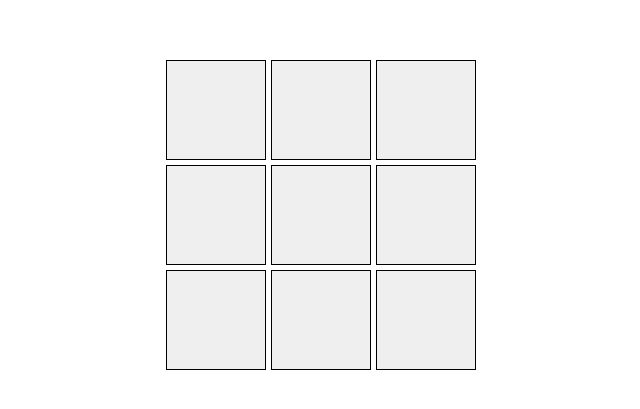
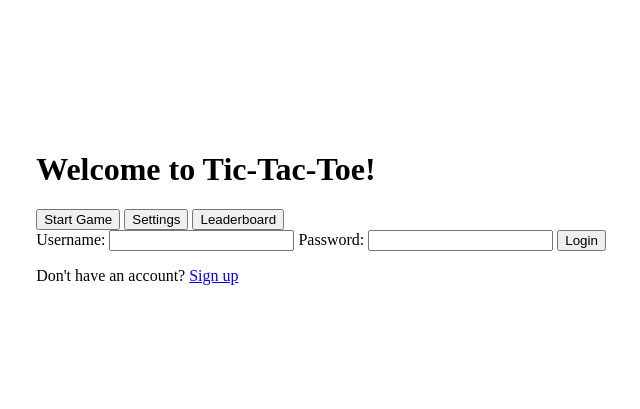
Before and after one commit to OnlyMeChris/TicTacToe, a plain HTML site: page index.html in a window 1280 px wide. Shown: the part 185-594 px from the top of the page, without its empty margins (319-959 px from the left). Drawn offline with Linux system fonts and the light colour scheme.

Commit message:
Update index.html

```diff
--- a/index.html
+++ b/index.html
@@ -4,10 +4,28 @@
     <meta charset="UTF-8">
     <meta name="viewport" content="width=device-width, initial-scale=1.0">
     <link rel="stylesheet" href="styles.css">
-    <title>Multiplayer Tic Tac Toe</title>
+    <title>Tic-Tac-Toe Game</title>
 </head>
 <body>
-    <div id="board" class="board"></div>
+    <div class="main-container">
+        <h1>Welcome to Tic-Tac-Toe!</h1>
+        <div class="buttons-container">
+            <button onclick="startGame()">Start Game</button>
+            <button onclick="openSettings()">Settings</button>
+            <button onclick="navigateToLeaderboard()">Leaderboard</button>
+        </div>
+        <div class="login-container">
+            <form id="loginForm">
+                <label for="username">Username:</label>
+                <input type="text" id="username" required>
+                <label for="password">Password:</label>
+                <input type="password" id="password" required>
+                <button type="button" onclick="login()">Login</button>
+            </form>
+            <p>Don't have an account? <a href="#">Sign up</a></p>
+        </div>
+    </div>
+
     <script src="script.js"></script>
 </body>
 </html>
```
